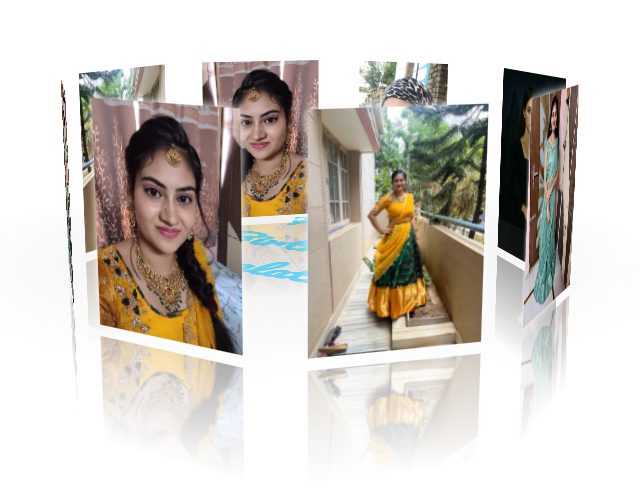
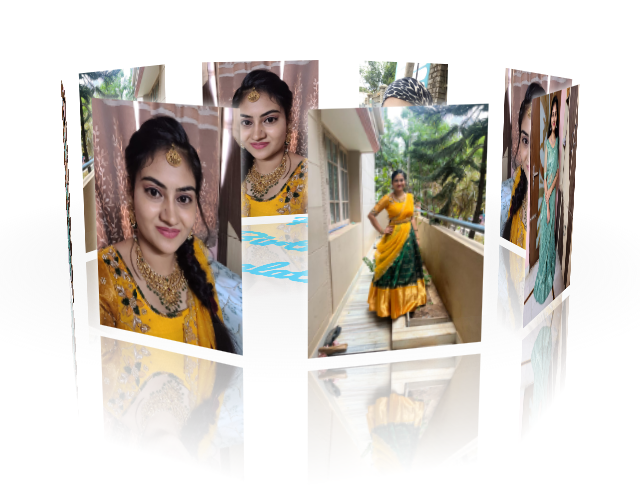
Before and after one commit to Dhanush20040529/bday-wish, a plain HTML site: page main.html in a window 1280 px wide. Shown: the part 237-738 px from the top of the page, without its empty margins (336-976 px from the left). Drawn offline with Linux system fonts and the light colour scheme; a web font is replaced by a local one.

Commit message:
updated file

```diff
--- a/main.html
+++ b/main.html
@@ -18,7 +18,7 @@
             <img src="max2.jpg" alt="">
             <img src="max3.jpg" alt="">
             <img src="max1.jpg" alt="">
-            <img src="max5.jpg" alt="">
+            <img src="max2.jpg" alt="">
             <img src="min1.jpg" alt="">
             <img src="max2.jpg" alt="">
             <img src="max3.jpg" alt="">
```
